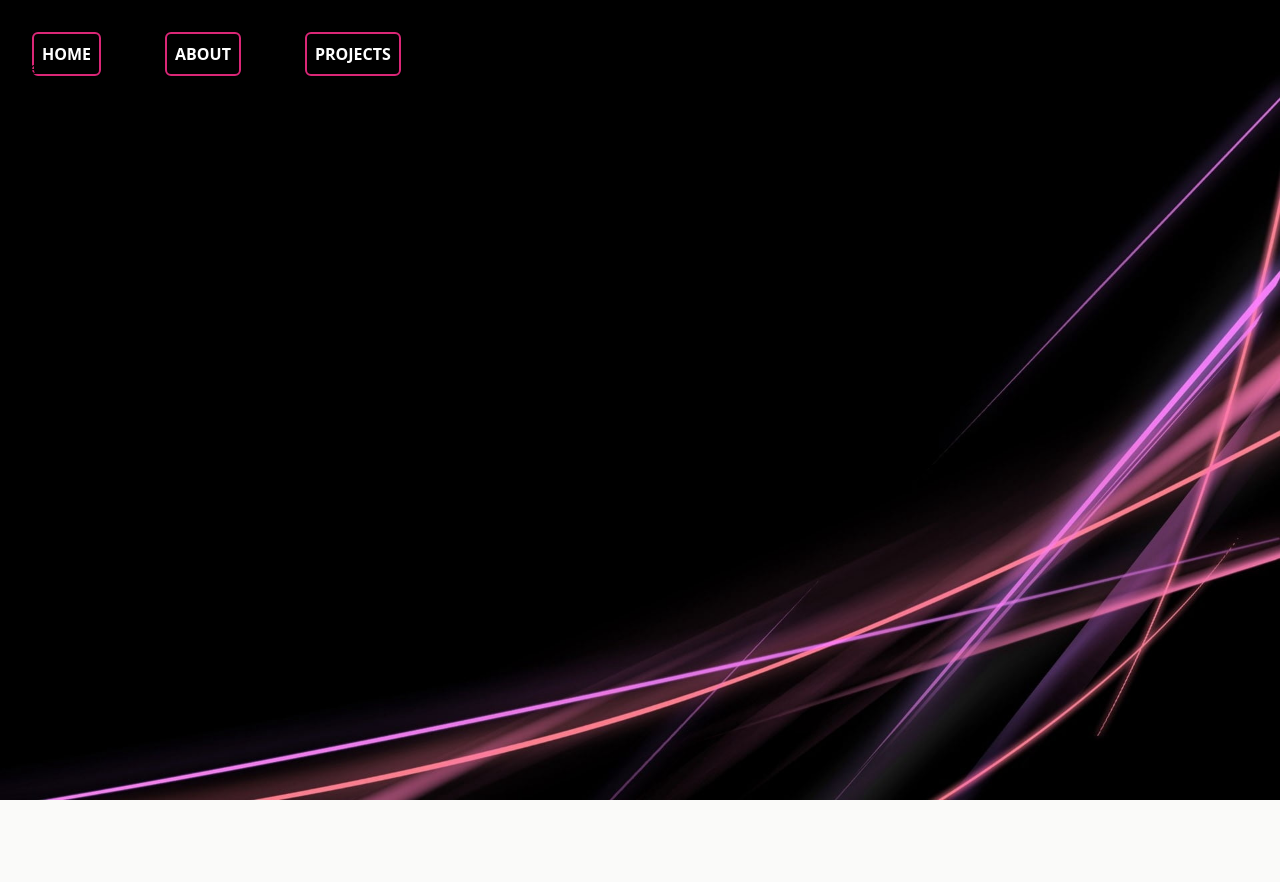
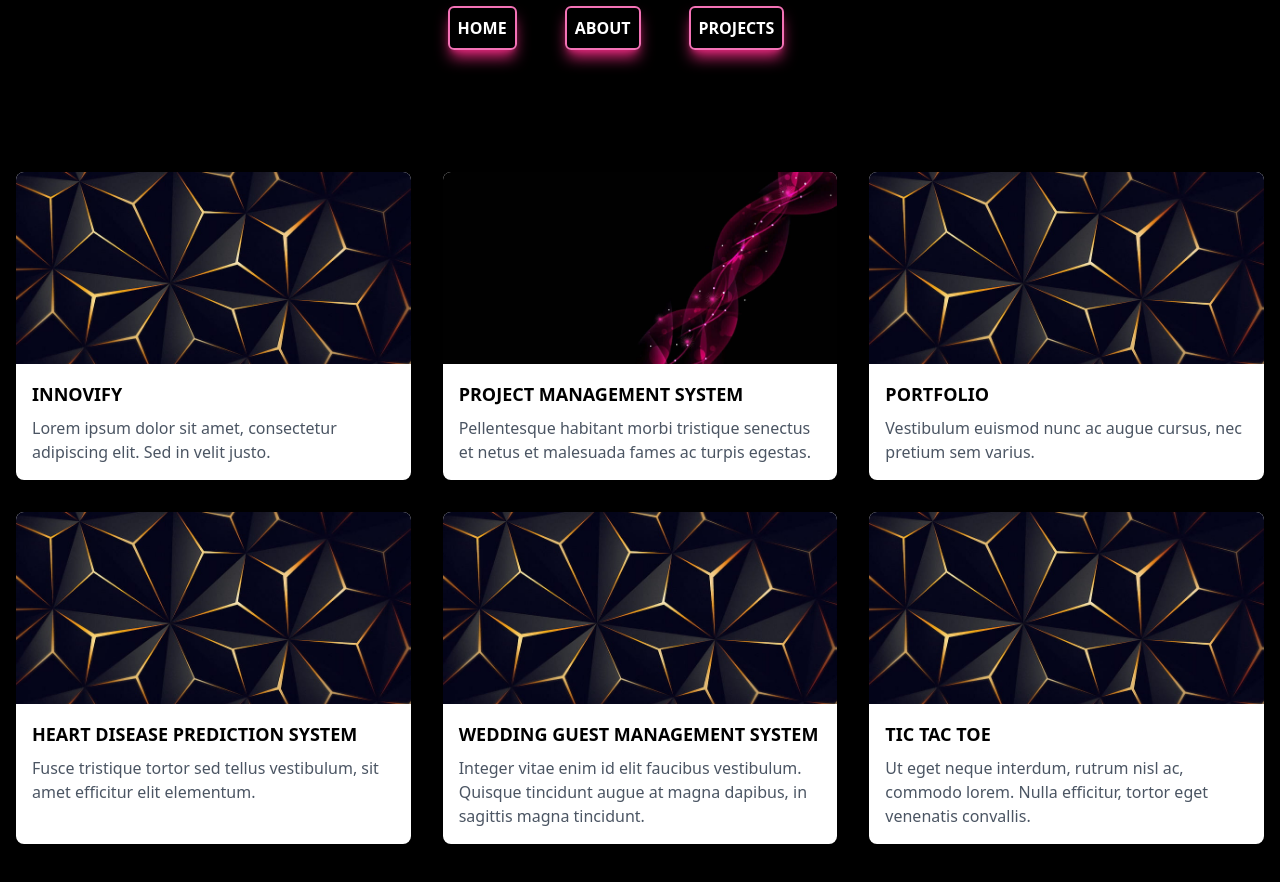
Before and after one commit to prajaktakap00r/Portfolio2, a React (Vite) app: page /projects in a window 1280 px wide. Shown: the top 882 px of the page. Before the commit the page ends 800 px from the top, so only its background shows below. Built offline with nearby package versions, Linux system fonts and the light colour scheme.

Commit message:
basics done

```diff
--- a/index.html
+++ b/index.html
@@ -6,7 +6,7 @@
     <meta name="viewport" content="width=device-width, initial-scale=1.0" />
     <title>React Project Manager</title>
   </head>
-  <body class="bg-stone-50 m-0 p-0">
+  <body class="bg-black m-0 p-0">
     <div id="modal-root"></div>
     <div id="root"></div>
     <script type="module" src="/src/main.jsx"></script>
--- a/package.json
+++ b/package.json
@@ -10,6 +10,9 @@
     "preview": "vite preview"
   },
   "dependencies": {
+    "@emotion/react": "^11.11.4",
+    "@emotion/styled": "^11.11.5",
+    "@mui/icons-material": "^5.15.21",
     "react": "^18.2.0",
     "react-dom": "^18.2.0",
     "react-icons": "^5.2.1",
--- a/src/App.jsx
+++ b/src/App.jsx
@@ -4,14 +4,15 @@ import bg from "./assets/bg5.jpg";
 import NavBar from "./pages/NavBar";
 import Home from "./pages/Home";
 import About from "./pages/About";
-import { Projects } from "./pages/Projects";
+import Projects from "./pages/Projects";
 
 function App() {
   return (
     <Router>
       <div
         className="bg-cover bg-center h-screen"
-        style={{ backgroundImage: `url(${bg})` }}
+        //style={{ backgroundImage: `url(${bg})` }}
+        style={{ backgroundColor: "black" }}
       >
         <NavBar />
         <Routes>
--- a/src/index.css
+++ b/src/index.css
@@ -5,4 +5,5 @@
 body {
     margin: 0;
     padding: 0;
+
 }
--- a/src/pages/About.jsx
+++ b/src/pages/About.jsx
@@ -2,9 +2,9 @@ import React from "react";
 
 function About() {
   return (
-    <div className="flex flex-col items-center mt-16">
-      <h1 className="text-3xl font-bold">About</h1>
-      <p className="mt-4 text-xl">This is the About page.</p>
+    <div className="flex flex-col items-center mt-5 px-4">
+      <h1 className="text-3xl font-bold mb-4 text-center text-white">About</h1>
+      <p className="text-xl text-center text-white">This is the About page.</p>
     </div>
   );
 }
--- a/src/pages/Home.jsx
+++ b/src/pages/Home.jsx
@@ -1,9 +1,45 @@
+import { Link } from "react-router-dom";
+import GitHubIcon from "@mui/icons-material/GitHub";
+import LinkedInIcon from "@mui/icons-material/LinkedIn";
+import XIcon from "@mui/icons-material/X";
+import profile from "../assets/profile.svg";
+
 export default function Home() {
   return (
-    <div className="flex m-10 p-10 ">
-      <h1 className="text-white  text-7xl ">
-        HI, <span className="text-5xl">I am Prajakta Kapoor</span>
-      </h1>
+    <div className="flex flex-col items-center justify-center h-screen text-white  overflow-x-hidden overflow-y-hidden">
+      <div className="flex flex-col items-center  overflow-x-hidden overflow-y-hidden ">
+        <img src={profile} alt="Coder" className="w-64 h-64 object-cover m-4" />
+
+        <div className="text-center flex-col m-4">
+          <h1 className="text-5xl font-bold text-pink-400">Hey there,</h1>
+          <span className="text-3xl text-purple-400">I am Prajakta Kapoor</span>
+        </div>
+
+        <h2 className="text-2xl font-bold m-3">Let's Connect</h2>
+
+        <div className="flex justify-center space-x-8">
+          <Link
+            to="https://github.com/prajaktakap00r"
+            className="text-white rounded-md p-3 border-2 border-purple-400 shadow-lg shadow-purple-600 hover:shadow-purple-200"
+          >
+            <GitHubIcon />
+          </Link>
+
+          <Link
+            to="https://www.linkedin.com/in/prajaktakapoor/"
+            className="text-white rounded-md p-3 border-2 border-purple-400  shadow-lg shadow-purple-600 hover:shadow-purple-200"
+          >
+            <LinkedInIcon />
+          </Link>
+
+          <Link
+            to="https://x.com/kapoor_prajakta"
+            className="text-white rounded-md p-3 border-2 border-purple-400 shadow-lg shadow-purple-600 hover:shadow-purple-200"
+          >
+            <XIcon />
+          </Link>
+        </div>
+      </div>
     </div>
   );
 }
--- a/src/pages/NavBar.jsx
+++ b/src/pages/NavBar.jsx
@@ -3,26 +3,32 @@ import { Link } from "react-router-dom";
 
 export default function NavBar() {
   return (
-    <div className="h-[3.5rem]">
-      <ul className="flex text-md uppercase font-bold">
+    <div className="h-[3.5rem] flex flex-col md:flex-row md:items-center justify-center">
+      <ul className="flex flex-col md:flex-row md:items-center md:justify-end text-md uppercase font-bold">
+        <li className="mr-8 md:mr-12">
           <Link
             to="/"
-          className="m-8 text-white rounded-md p-2 border-pink-600 border-2 transition-shadow hover:shadow-lg hover:shadow-pink-600"
+            className="block text-white rounded-md p-2 border-pink-400 border-2 shadow-lg shadow-pink-600 hover:shadow-rose-300"
           >
             Home
           </Link>
+        </li>
+        <li className="mr-8 md:mr-12">
           <Link
             to="/about"
-          className="m-8 text-white rounded-md p-2 border-pink-600 border-2 transition-shadow hover:shadow-lg hover:shadow-pink-600"
+            className="block text-white rounded-md p-2 border-pink-400 border-2 shadow-lg shadow-pink-600 hover:shadow-rose-300"
           >
             About
           </Link>
+        </li>
+        <li className="mr-8 md:mr-12">
           <Link
             to="/projects"
-          className="m-8 text-white rounded-md p-2 border-pink-600 border-2 transition-shadow hover:shadow-lg hover:shadow-pink-600"
+            className="block text-white rounded-md p-2 border-pink-400 border-2 shadow-lg shadow-pink-600 hover:shadow-rose-300"
           >
             Projects
           </Link>
+        </li>
       </ul>
     </div>
   );
--- a/src/pages/Projects.jsx
+++ b/src/pages/Projects.jsx
@@ -1,5 +1,82 @@
 import React from "react";
+import project1 from "../assets/bg1.jpg";
+import project2 from "../assets/bg3.jpg";
+import project3 from "../assets/bg1.jpg";
+import project4 from "../assets/bg1.jpg";
+import project5 from "../assets/bg1.jpg";
+import project6 from "../assets/bg1.jpg";
 
-export const Projects = () => {
-  return <div>Projects</div>;
+const projects = [
+  {
+    id: 1,
+    name: "Innovify",
+    description:
+      "Lorem ipsum dolor sit amet, consectetur adipiscing elit. Sed in velit justo.",
+    image: project1,
+  },
+  {
+    id: 2,
+    name: "Project Management System",
+    description:
+      "Pellentesque habitant morbi tristique senectus et netus et malesuada fames ac turpis egestas.",
+    image: project2,
+  },
+  {
+    id: 3,
+    name: "Portfolio",
+    description:
+      "Vestibulum euismod nunc ac augue cursus, nec pretium sem varius.",
+    image: project3,
+  },
+  {
+    id: 4,
+    name: "Heart Disease Prediction System",
+    description:
+      "Fusce tristique tortor sed tellus vestibulum, sit amet efficitur elit elementum.",
+    image: project4,
+  },
+  {
+    id: 5,
+    name: "Wedding Guest Management System",
+    description:
+      "Integer vitae enim id elit faucibus vestibulum. Quisque tincidunt augue at magna dapibus, in sagittis magna tincidunt.",
+    image: project5,
+  },
+  {
+    id: 6,
+    name: "Tic Tac Toe",
+    description:
+      "Ut eget neque interdum, rutrum nisl ac, commodo lorem. Nulla efficitur, tortor eget venenatis convallis.",
+    image: project6,
+  },
+];
+
+const Projects = () => {
+  return (
+    <div className="container mx-auto py-12 px-4">
+      <h1 className="text-3xl font-bold text-center mb-8">Our Projects</h1>
+      <div className="grid grid-cols-1 sm:grid-cols-2 lg:grid-cols-3 gap-8">
+        {projects.map((project) => (
+          <div
+            key={project.id}
+            className="bg-white shadow-md rounded-lg overflow-hidden"
+          >
+            <img
+              src={project.image}
+              alt={project.name}
+              className="w-full h-48 object-cover"
+            />
+            <div className="p-4">
+              <h2 className="text-lg font-bold mb-2 uppercase">
+                {project.name}
+              </h2>
+              <p className="text-gray-600">{project.description}</p>
+            </div>
+          </div>
+        ))}
+      </div>
+    </div>
+  );
 };
+
+export default Projects;
```
Also changed, not shown: src/assets/profile.svg (added), 1 other file (tests, documents, lock files or other folders). Lines whose indentation alone changed are shown as unchanged.
